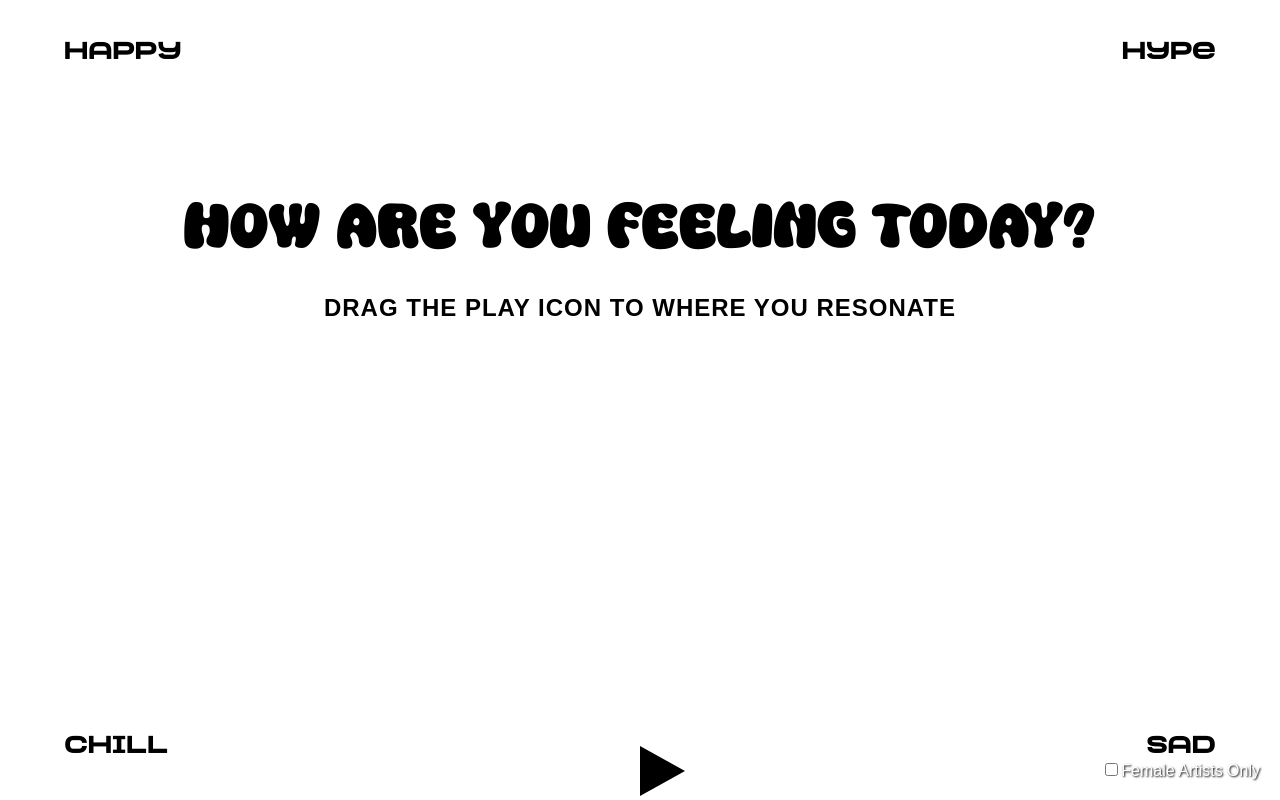
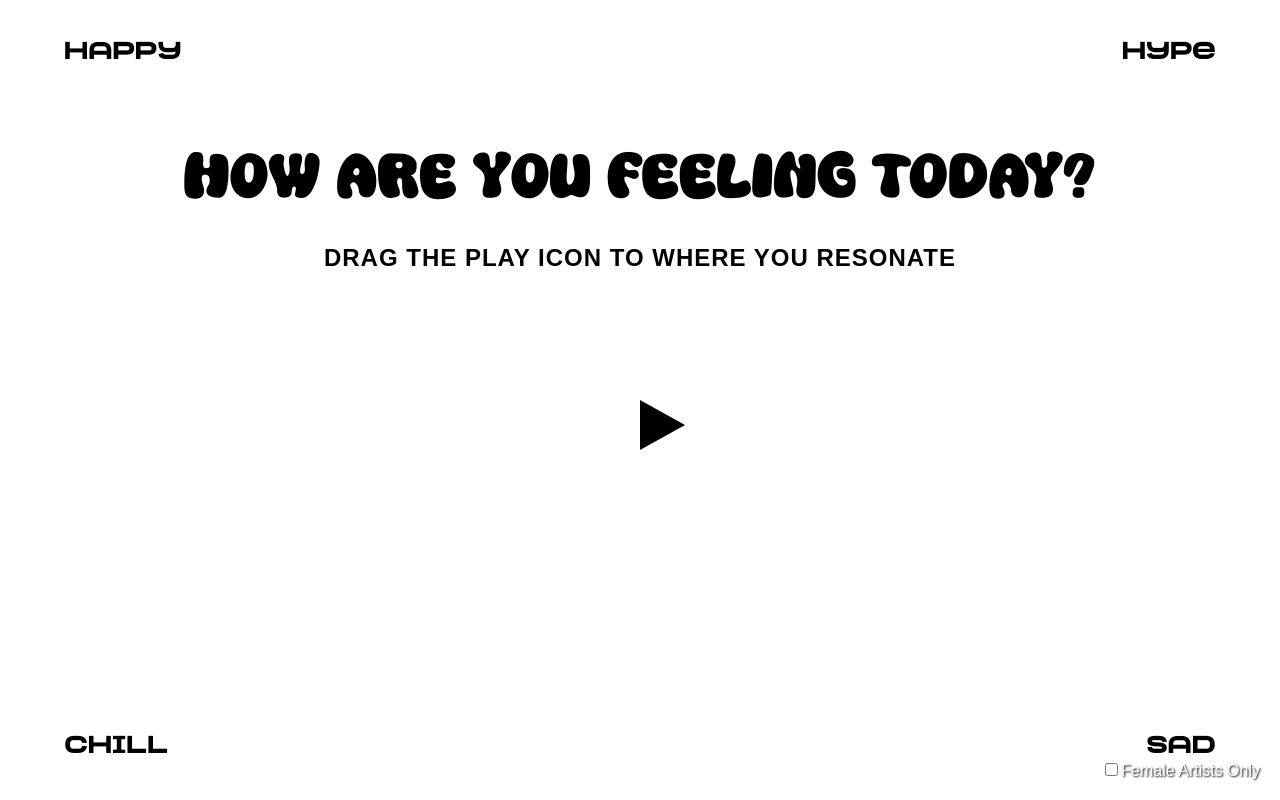
Before and after one commit to ehuang0709/feelify, a React (Create React App) app in the folder app-ui/: page / in a window 1280 px wide. Both pictures are taken after a click on the element 640 px from the left and 712 px from the top of the page. Built offline with nearby package versions, Linux system fonts and the light colour scheme.

Commit message:
arrow stays on screen

```diff
--- a/app-ui/src/Mood/Mood.css
+++ b/app-ui/src/Mood/Mood.css
@@ -20,12 +20,15 @@
 
 .text-container {
   text-align: center;
-  padding-top: 150px;
+  padding-top: 100px; /* Reduced top padding */
   font-family: 'Mortend-Bold', Arial, sans-serif;
-  font-weight: 200
+  font-weight: 200;
 }
+
+
 .text-container h1 {
   font-size: 4rem;
+
   font-weight: 10;
   font-family: 'Super-Water', Arial, sans-serif;
   margin-bottom: 0.5rem;
@@ -50,6 +53,9 @@
 .draggable-arrow {
   position: absolute;
   cursor: grab;
+  top: 50%;
+  left: 50%;
+  transform: translate(-50%, -50%);
 }
 
 .draggable-arrow:active {
--- a/app-ui/src/Mood/Mood.js
+++ b/app-ui/src/Mood/Mood.js
@@ -10,8 +10,8 @@ function Mood() {
 
   const [womenOnly, setWomenOnly] = useState(false);
 
-  const x = useMotionValue(windowSize.width / 2);
-  const y = useMotionValue(windowSize.height / 2);
+  const x = useMotionValue(0);
+  const y = useMotionValue(0);
 
   const r = useMotionValue(240);
   const g = useMotionValue(240);
@@ -35,9 +35,11 @@ function Mood() {
   };
 
   const updateBackground = (xPos, yPos) => {
-    const xNorm = Math.min(Math.max(xPos / windowSize.width, 0), 1);
-    const yNorm = Math.min(Math.max(yPos / windowSize.height, 0), 1);
+  const lowerSection = document.querySelector('.lower-section');
+  const rect = lowerSection.getBoundingClientRect();
 
+  const xNorm = Math.min(Math.max((xPos - rect.left) / rect.width, 0), 1);
+  const yNorm = Math.min(Math.max((yPos - rect.top) / rect.height, 0), 1);
     // Pastel corner colors (blended with white)
     const topLeft = { r: 191, g: 255, b: 127 };     // Pastel Yellow-Green
     const topRight = { r: 255, g: 191, b: 127 };    // Pastel Yellow-Red
@@ -110,10 +112,11 @@ function Mood() {
   return (
     <div className="mood-container">
       <div className="text-container">
-        <h1>HOW ARE YOU FEELING TODAY? </h1>
+        <h1>HOW ARE YOU FEELING TODAY?</h1>
         <h3>DRAG THE PLAY ICON TO WHERE YOU RESONATE</h3>
       </div>
 
+      <div className="lower-section">
         {/* Render Mood Labels */}
         {moodLabels.map((mood) => (
           <div key={mood.name} className="mood-label" style={mood.style}>
@@ -125,6 +128,12 @@ function Mood() {
           className="draggable-arrow"
           drag
           dragMomentum={false}
+          dragConstraints={{
+            left: -windowSize.width / 2 + 22.5,
+            right: windowSize.width / 2 - 22.5,
+            top: -windowSize.height / 2 + 25,
+            bottom: windowSize.height / 2 - 25
+          }}
           style={{ x, y }}
           onDrag={(event, info) => updateBackground(info.point.x, info.point.y)}
           whileHover={{ scale: 1.2 }}
@@ -132,6 +141,8 @@ function Mood() {
         >
           <div className="triangle"></div>
         </motion.div>
+      </div>
+
       <div className="checkbox-container">
         <label>
           <input
```
Lines whose indentation alone changed are shown as unchanged.
